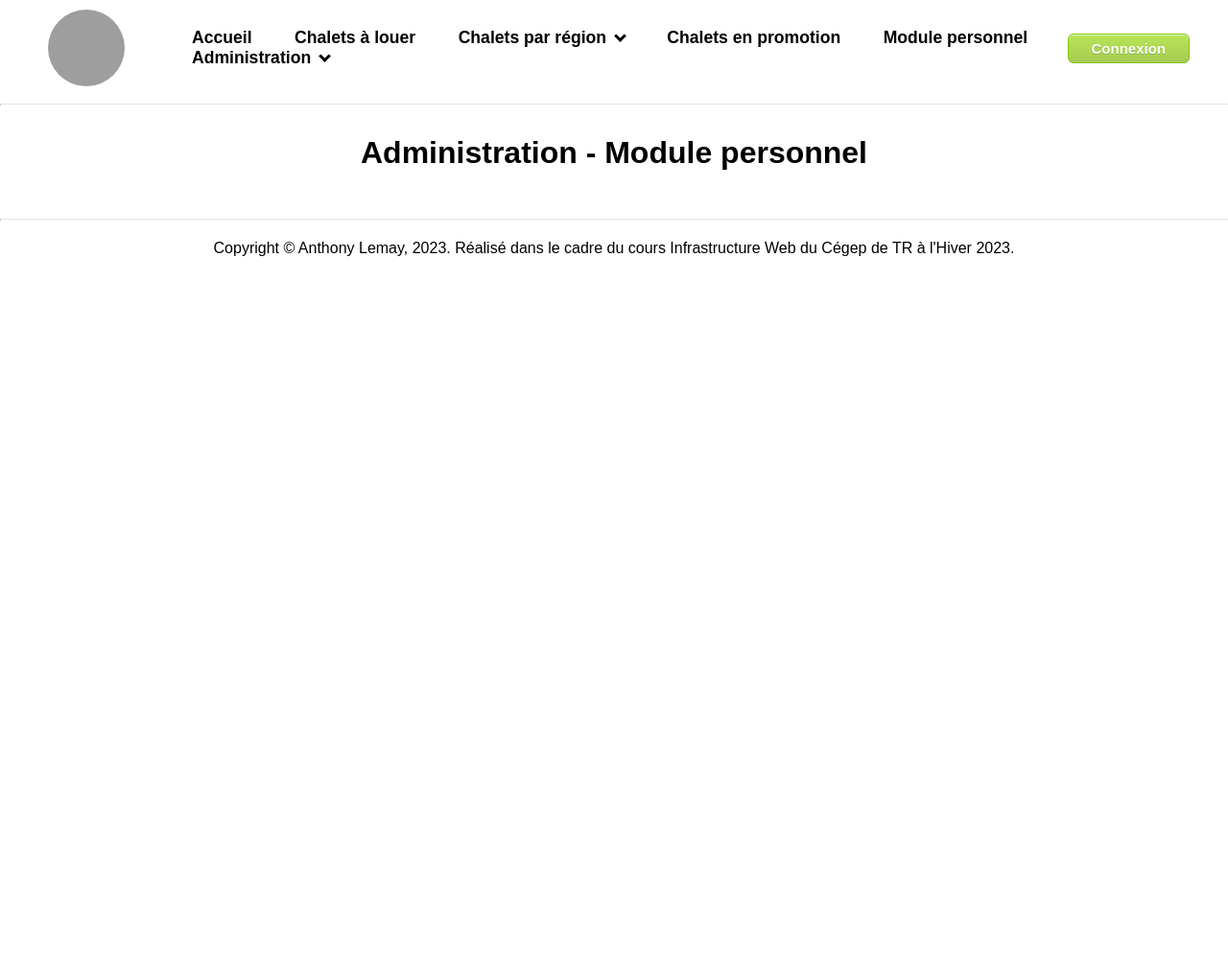
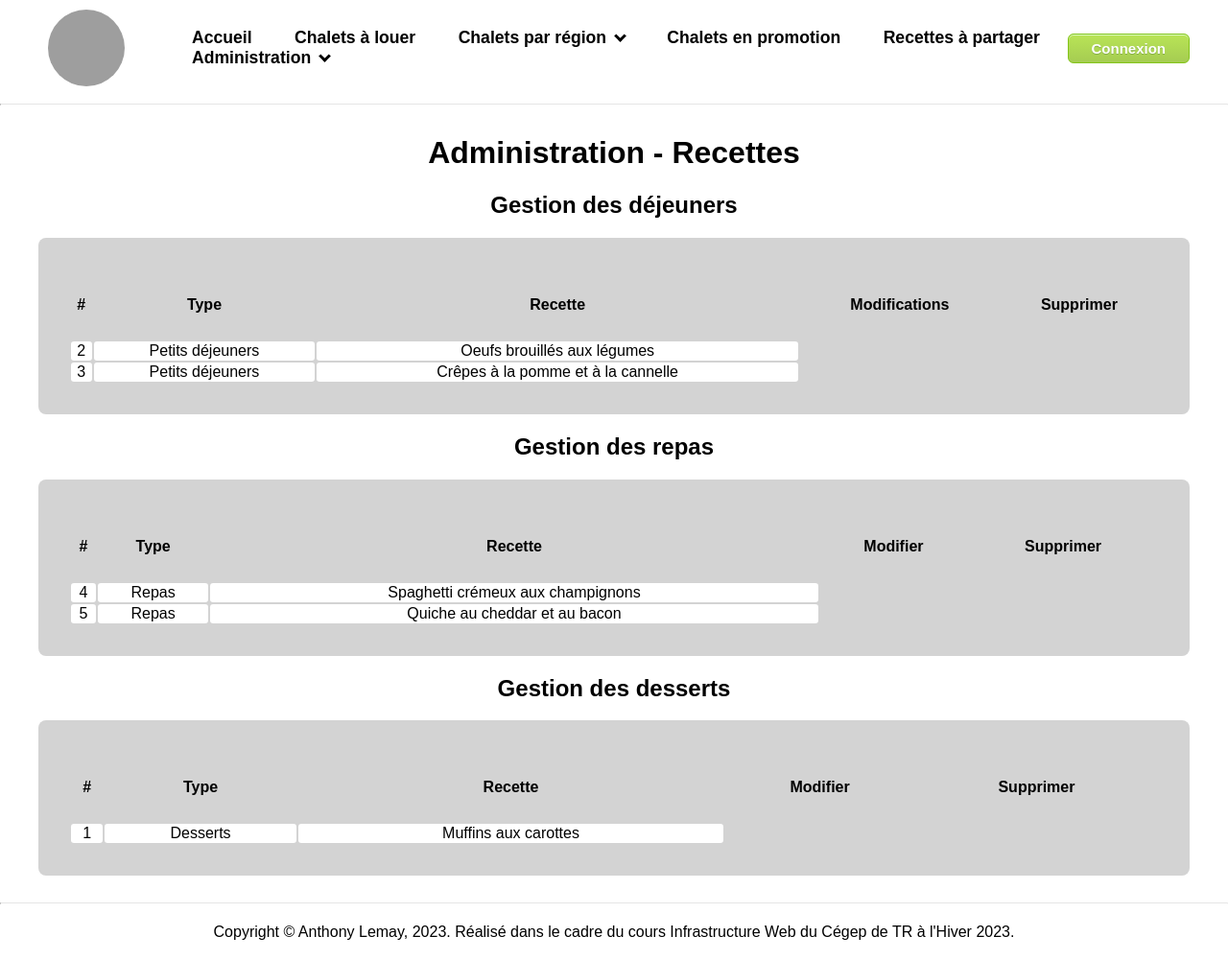
Before and after one commit to anthonylemay/TP2-LemayAnthony-Infrastructure_Web, a PHP site: page /infrastructure_web_projet_final_2023/administration_module_personnel.php in a window 1280 px wide. Shown: the whole page at 96% size. Before the commit the page ends 267 px from the top, so only its background shows below. Run offline with PHP 8.4, Linux system fonts and the light colour scheme; data comes from the database, SQL or seed files in the repository; grey boxes are pictures that could not be loaded.

Commit message:
finalités Part 1 , Part 2 , Module Perso (Part3)

```diff
--- a/administration_module_personnel.php
+++ b/administration_module_personnel.php
@@ -1,13 +1,20 @@
-<?php   include_once __DIR__ . '/vues/header.php'; ?>
+<?php
+
+include_once __DIR__ . '/vues/header.php';
+require_once __DIR__ . '/controllers/recettes.php';
+?>
 
   <main>
 
-	<h1>Administration - Module personnel</h1>
+	<h1>Administration - Recettes</h1>
+    <?php
+      $controllerRecette=new ControllerRecettes;
+      $controllerRecette->adminDejeuners();
+      $controllerRecette->adminRepas();
+      $controllerRecette->adminDesserts();
 
-	<!-- Cette section doit permettre de gérer (lister, ajouter, modifier et supprimer) des enregistrement d'une table que vous avez ajoutée à la base de données. -->
-	<!-- Vous pouvez réaliser cette demande en utilisant plusieurs pages php (une pour l'ajout, une pour l'édition et une pour la suppression) ou utiliser des composants dialog ou Modals -->
-	<!-- Il doit être impossible d'accéder à cette page sans être préalablement connecté. Si un utilisateur non connecté essaie d'accéder à la page, un message d'erreur doit s'afficher -->
+    ?>
 
 
-  </main>
+</main>
   <?php include_once __DIR__ . '/vues/footer.php'; ?>
--- /dev/null
+++ b/controllers/recettes.php
@@ -0,0 +1,40 @@
+<?php
+
+require_once (__DIR__ . '/../models/recettes.php');
+
+
+class ControllerRecettes{
+
+
+    function afficherDejeuners(){
+        $dejeuners = modele_recettes::getAllDejeuners();
+        require_once (__DIR__ . '/../vues/recettes/dejeuners.php');
+    }
+
+    function afficherRepas(){
+        $repas = modele_recettes::getAllRepas();
+        require_once (__DIR__ . '/../vues/recettes/repas.php');
+    }
+
+    function afficherDesserts(){
+        $desserts = modele_recettes::getAllDesserts();
+        require_once (__DIR__ . '/../vues/recettes/desserts.php');
+    }
+
+    function adminDejeuners(){
+        $dejeuners = modele_recettes::getAllDejeuners();
+        require_once (__DIR__ . '/../vues/recettes/dejeunersAdmin.php');
+    }
+
+    function adminRepas(){
+        $repas = modele_recettes::getAllRepas();
+        require_once (__DIR__ . '/../vues/recettes/repasAdmin.php');
+    }
+
+    function adminDesserts(){
+        $desserts = modele_recettes::getAllDesserts();
+        require_once (__DIR__ . '/../vues/recettes/dessertsAdmin.php');
+    }
+
+
+}
--- a/css/styles.css
+++ b/css/styles.css
@@ -436,3 +436,23 @@ a.lienAccueil:hover{
     background-color: white;
     color: black;
 }
+
+.table{
+    width:100%;
+    background-color: lightgrey;
+    border-radius: .5rem;
+    text-align: center;
+    padding: 2rem;
+}
+
+th {
+  height: 70px;
+}
+
+td{
+    background-color: white;
+    border-radius: .2rem;
+    border: none;
+    border-spacing: 0;
+    border-collapse: collapse;
+}
--- /dev/null
+++ b/models/recettes.php
@@ -0,0 +1,77 @@
+<?php
+    require_once __DIR__ . '/../include/config.php';
+
+    class modele_recettes {
+
+        public $id_recette;
+        public $nom_recette;
+        public $type_repas;
+
+        public function __construct($id_recette, $nom_recette, $type_repas) {
+            $this->id_recette = $id_recette;
+            $this->nom_recette = $nom_recette;
+            $this->type_repas = $type_repas;
+        }
+
+        public static function getAllDejeuners() {
+            $liste = [];
+            $mysqli = Db::connecterDB_2();
+            $resultatRequete = $mysqli->query("
+                SELECT r.id_recette, r.nom_recette, t.type_repas
+                FROM recette r
+                INNER JOIN type t ON r.id_type = t.id_type
+                WHERE r.id_type = 2;
+            ");
+            foreach ($resultatRequete as $enregistrement) {
+                $dejeuners = new modele_recettes(
+                    $enregistrement['id_recette'],
+                    $enregistrement['nom_recette'],
+                    $enregistrement['type_repas']
+                );
+                $liste[] = $dejeuners;
+            }
+            return $liste;
+        }
+
+        public static function getAllRepas() {
+            $liste = [];
+            $mysqli = Db::connecterDB_2();
+            $resultatRequete = $mysqli->query("
+                SELECT r.id_recette, r.nom_recette, t.type_repas
+                FROM recette r
+                INNER JOIN type t ON r.id_type = t.id_type
+                WHERE r.id_type = 3;
+            ");
+            foreach ($resultatRequete as $enregistrement) {
+                $repas = new modele_recettes(
+                    $enregistrement['id_recette'],
+                    $enregistrement['nom_recette'],
+                    $enregistrement['type_repas']
+                );
+                $liste[] = $repas;
+            }
+            return $liste;
+        }
+
+        public static function getAllDesserts() {
+            $liste = [];
+            $mysqli = Db::connecterDB_2();
+            $resultatRequete = $mysqli->query("
+                SELECT r.id_recette, r.nom_recette, t.type_repas
+                FROM recette r
+                INNER JOIN type t ON r.id_type = t.id_type
+                WHERE r.id_type = 7;
+            ");
+            foreach ($resultatRequete as $enregistrement) {
+                $desserts = new modele_recettes(
+                    $enregistrement['id_recette'],
+                    $enregistrement['nom_recette'],
+                    $enregistrement['type_repas']
+                );
+                $liste[] = $desserts;
+            }
+            return $liste;
+        }
+
+    }
+?>
--- a/vues/header.php
+++ b/vues/header.php
@@ -37,12 +37,12 @@
             </ul>
           </li>
           <li><a href="liste_chalets_en_promotion.php">Chalets en promotion</a></li>
-          <li><a href="module_personnel.php">Module personnel</a></li>
+          <li><a href="recettes.php">Recettes à partager</a></li>
           <li>
             <a href="administration_chalets.php">Administration &nbsp;<i class="arrow down"></i></a>
             <ul>
               <li><a href="administration_chalets.php">Chalets</a></li>
-              <li><a href="administration_module_personnel.php">Module personnel</a></li>
+              <li><a href="administration_module_personnel.php">Recettes à partager</a></li>
             </ul>
           </li>
       </ul>
--- /dev/null
+++ b/vues/recettes/dejeunersAdmin.php
@@ -0,0 +1,24 @@
+<h2>Gestion des déjeuners</h2>
+<table class="table">
+    <tr>
+        <th>#</th>
+        <th>Type</th>
+        <th>Recette</th>
+        <th>Modifications</th>
+        <th>Supprimer</th>
+    </tr>
+
+    <?php
+        foreach ($dejeuners as $dejeuner) {
+    ?>
+        <tr>
+            <td><?= $dejeuner->id_recette ?></td>
+            <td><?= $dejeuner->type_repas ?></td>
+            <td><?= $dejeuner->nom_recette ?></td>
+            <!--lien pour modifier-->
+            <!--lien pour modifier-->
+        </tr>
+    <?php
+        }
+    ?>
+</table>
--- /dev/null
+++ b/vues/recettes/dessertsAdmin.php
@@ -0,0 +1,25 @@
+<h2>Gestion des desserts</h2>
+<table class="table">
+    <tr>
+        <th>#</th>
+        <th>Type</th>
+        <th>Recette</th>
+        <th>Modifier</th>
+        <th>Supprimer</th>
+    </tr>
+
+    <?php
+        foreach ($desserts as $dessert) {
+    ?>
+        <tr>
+            <td><?= $dessert->id_recette ?></td>
+            <td><?= $dessert->type_repas ?></td>
+            <td><?= $dessert->nom_recette ?></td>
+                        <!--lien pour modifier-->
+            <!--lien pour modifier-->
+        </tr>
+    <?php
+        }
+    ?>
+
+</table>
--- /dev/null
+++ b/vues/recettes/repasAdmin.php
@@ -0,0 +1,24 @@
+<h2>Gestion des repas</h2>
+<table class="table">
+    <tr>
+        <th>#</th>
+        <th>Type</th>
+        <th>Recette</th>
+        <th>Modifier</th>
+        <th>Supprimer</th>
+    </tr>
+
+    <?php
+        foreach ($repas as $plat) {
+    ?>
+        <tr>
+            <td><?= $plat->id_recette ?></td>
+            <td><?= $plat->type_repas ?></td>
+            <td><?= $plat->nom_recette ?></td>
+                        <!--lien pour modifier-->
+            <!--lien pour modifier-->
+        </tr>
+    <?php
+        }
+    ?>
+</table>
```
Also changed, not shown: module_personnel.php (deleted, +0 -11 lines), recettes.php (added, +22 -0 lines), vues/recettes/dejeuners.php (added, +20 -0 lines), vues/recettes/desserts.php (added, +21 -0 lines), vues/recettes/repas.php (added, +20 -0 lines).
